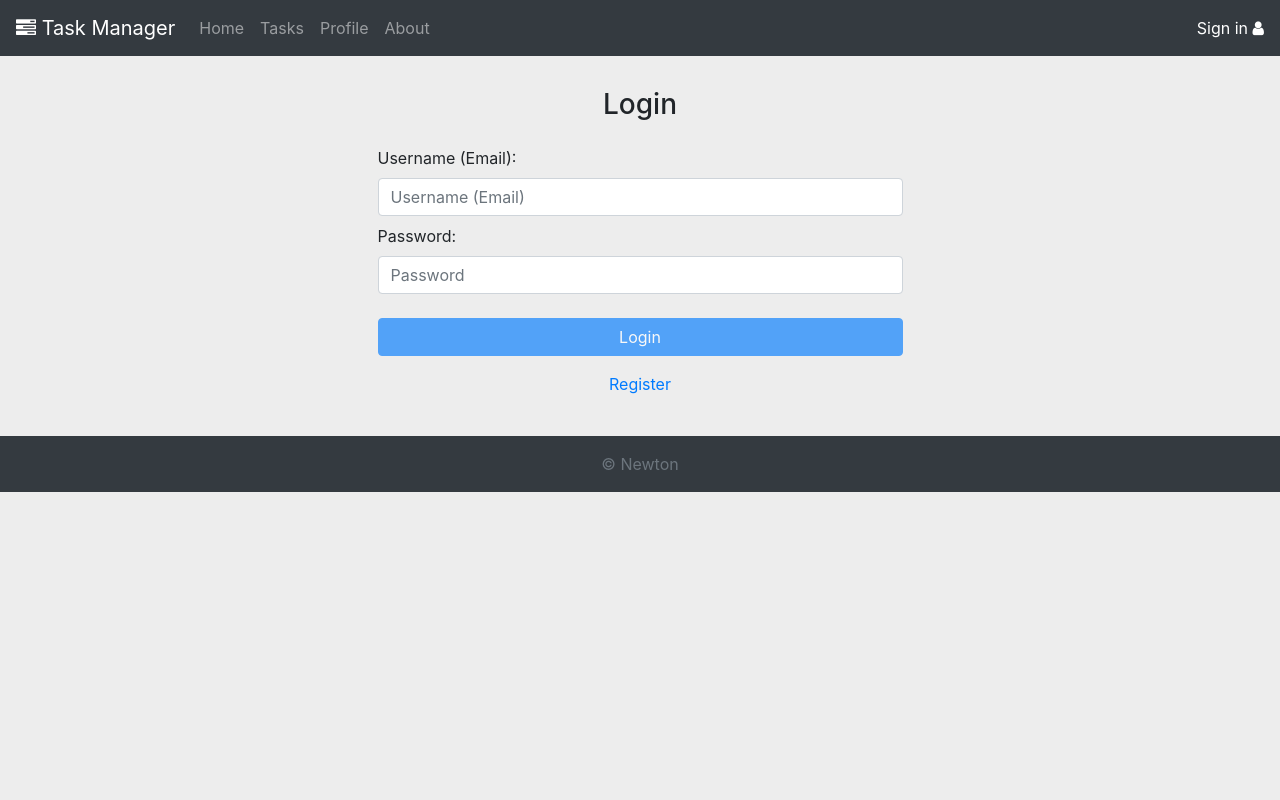
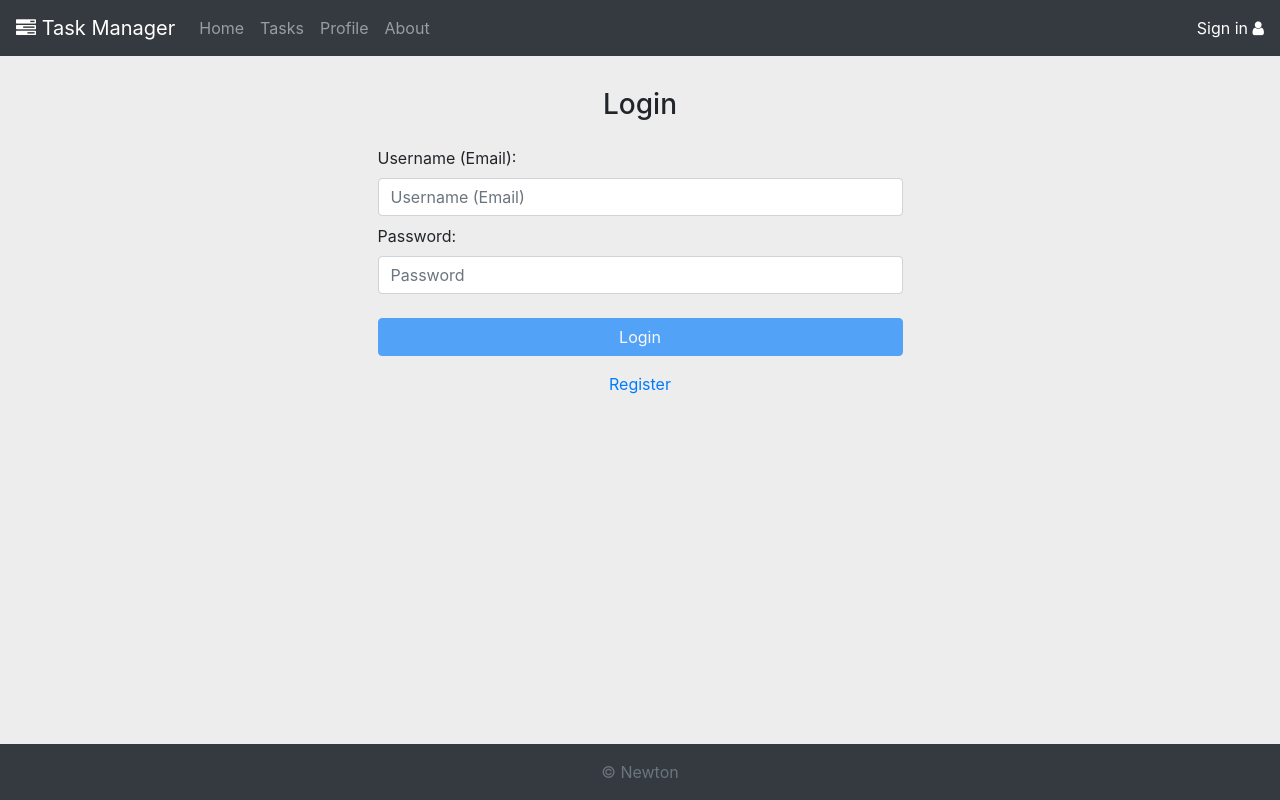
Before and after one commit to samuellundin/TaskManager, an Angular app in the folder client/: page /auth/login in a window 1280 px wide. Built offline with nearby package versions, Linux system fonts and the light colour scheme.

Commit message:
Footer fix

```diff
--- a/client/src/styles.css
+++ b/client/src/styles.css
@@ -1,6 +1,13 @@
 body {
   background-color: #ededed !important;
+  height: 100%;
+}
+html {
+  height: 100%;
 }
 .login-button {
   cursor: pointer;
 }
+.container {
+  min-height: calc(100% - 184px);
+}
```
Also changed, not shown: 1 other file (tests, documents, lock files or other folders).
